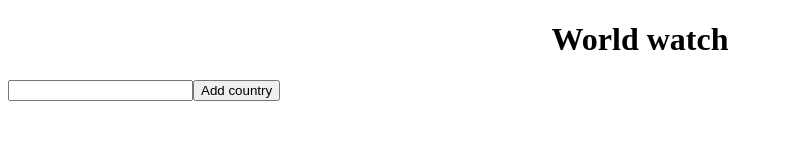
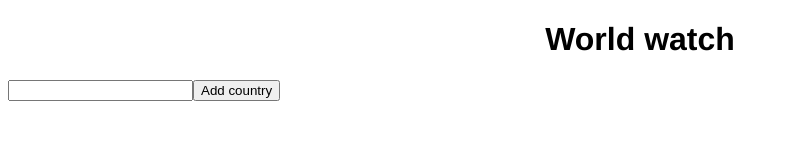
Before and after one commit to richflee/world-watch, an Angular app: page /dashboard in a window 1280 px wide. Shown: the top 160 px of the page, without its empty margins (0-788 px from the left). Built offline with nearby package versions, Linux system fonts and the light colour scheme.

Commit message:
Font styling

```diff
--- a/src/styles.scss
+++ b/src/styles.scss
@@ -1 +1,4 @@
 /* You can add global styles to this file, and also import other style files */
+body {
+    font-family: Helvetica, Arial, sans-serif;
+}
```
